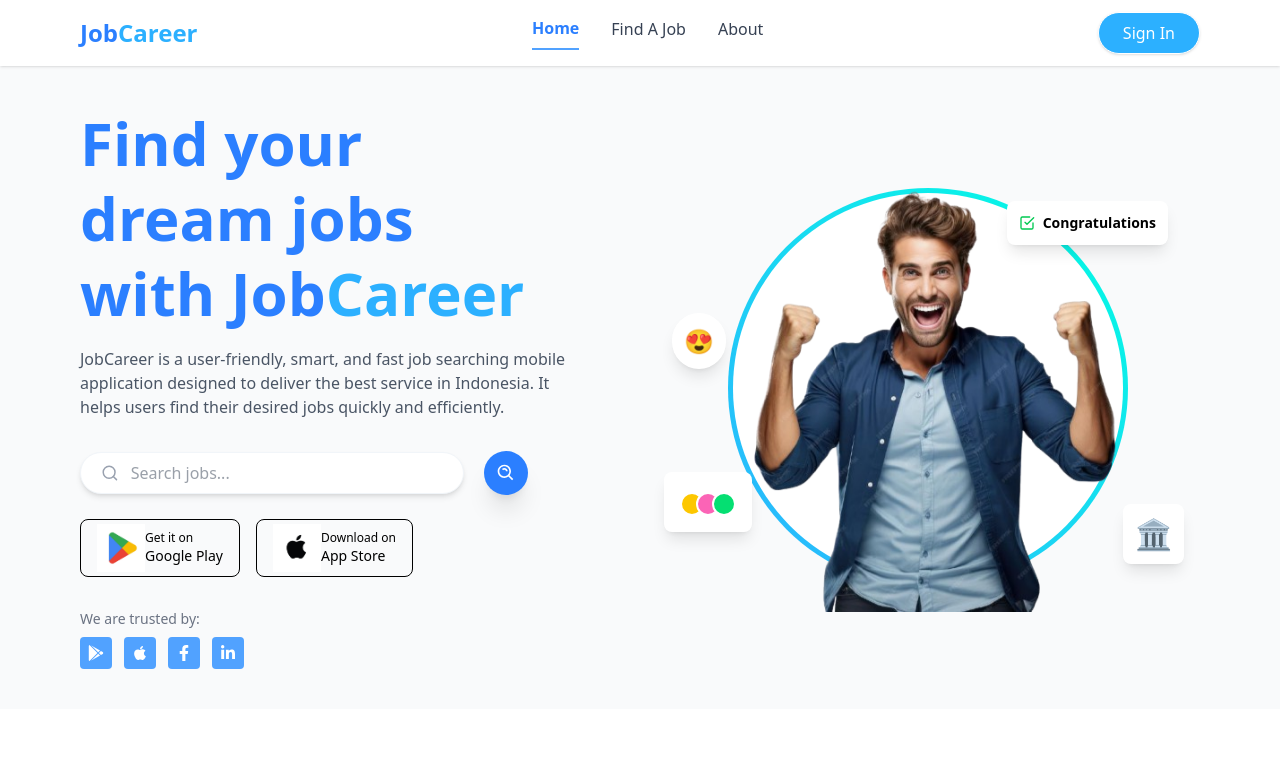
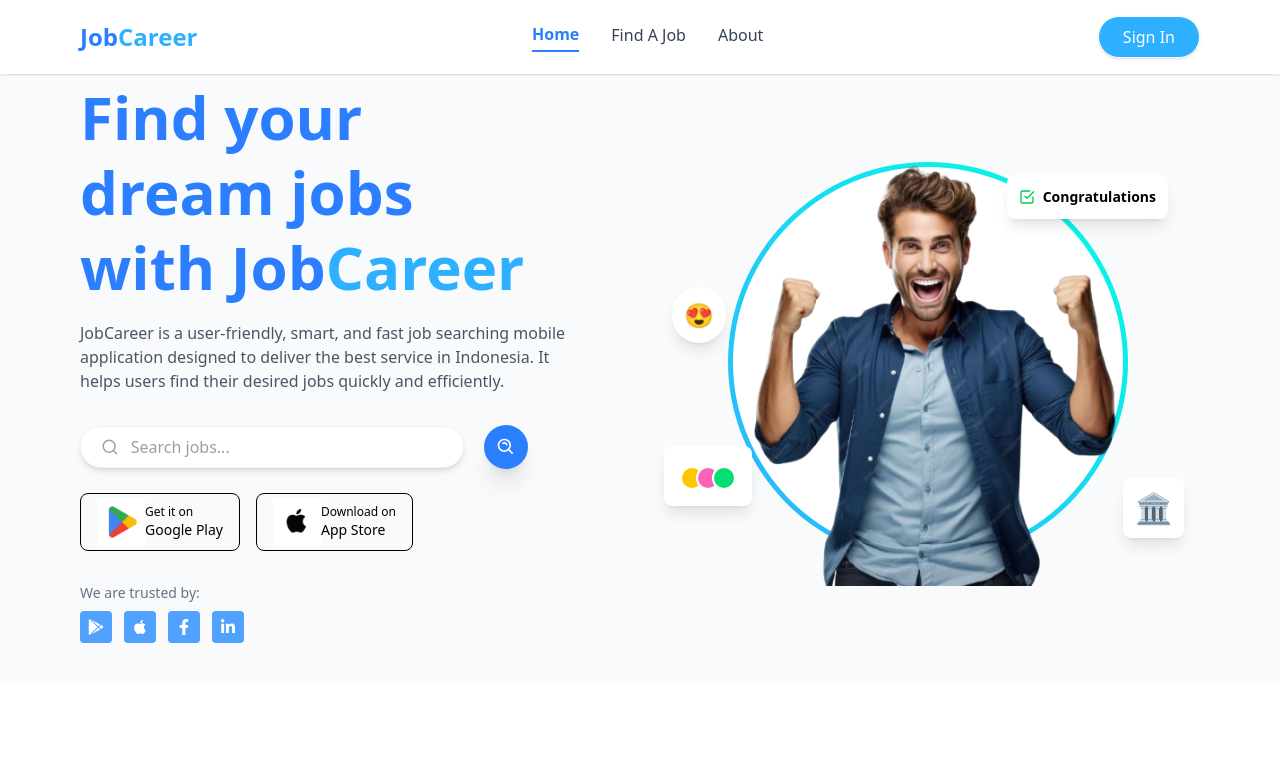
Before and after one commit to Renaldis/project-test-renaldi-saputra-2, a React (Vite) app: page / in a window 1280 px wide. Shown: the top 767 px of the page. Built offline with nearby package versions, Linux system fonts and the light colour scheme.

Commit message:
feat: add menu dropdown mobile screen

```diff
--- a/src/components/header/Header.tsx
+++ b/src/components/header/Header.tsx
@@ -1,9 +1,10 @@
-import { Link, useLocation, useNavigate } from "react-router-dom";
+import { NavLink, useNavigate } from "react-router-dom";
 import { useAuth } from "../../contexts/AuthContext";
 import { useState } from "react";
-import { FiChevronDown, FiLogOut, FiUser } from "react-icons/fi";
+import { FiChevronDown, FiLogOut, FiMenu, FiUser } from "react-icons/fi";
+import { MdOutlineDashboard } from "react-icons/md";
 
-const navLink = [
+const navLinks = [
   { label: "Home", path: "/" },
   { label: "Find A Job", path: "/find-a-job" },
   { label: "About", path: "/about-us" },
@@ -11,71 +12,70 @@ const navLink = [
 
 const Header = () => {
   const { user, logout } = useAuth();
+  const navigate = useNavigate();
 
-  const navigate = useNavigate();
-  const location = useLocation();
-  const [isDropdownOpen, setIsDropdownOpen] = useState(false);
+  const [isProfileDropdownOpen, setIsProfileDropdownOpen] = useState(false);
+  const [isMobileMenuOpen, setIsMobileMenuOpen] = useState(false);
 
-  const handleLogin = () => {
-    navigate("/auth/login");
+  const handleNavClick = (path: string) => {
+    navigate(path);
+    setIsMobileMenuOpen(false);
   };
 
   return (
-    <header className="bg-white shadow-sm py-3 px-6 md:px-20 flex justify-between items-center">
-      <div className="text-2xl font-bold text-blue-500">
+    <header className="bg-white shadow-sm py-4 px-6 md:px-20 flex justify-between items-center fixed w-full z-50">
+      <NavLink to="/" className="text-2xl font-bold text-blue-500">
         Job<span className="text-[#2cb0ff]">Career</span>
-      </div>
+      </NavLink>
+
       <nav className="hidden md:flex items-center gap-x-8">
-        {navLink.map((item, idx) => (
-          <span
-            className={`hover:text-blue-500 cursor-pointer pb-2 ${
-              location.pathname === item.path
-                ? "border-b-2 border-blue-400 text-blue-500 font-semibold"
+        {navLinks.map((item) => (
+          <NavLink
+            key={item.label}
+            to={item.path}
+            className={({ isActive }) =>
+              `hover:text-blue-500 cursor-pointer pb-1 ${
+                isActive
+                  ? "border-b-2 border-blue-500 text-blue-500 font-semibold"
                   : "text-gray-700"
-            }`}
-            onClick={() => navigate(item.path)}
-            key={idx}
+              }`
+            }
           >
             {item.label}
-          </span>
+          </NavLink>
         ))}
       </nav>
 
-      {!user ? (
-        <div className="flex items-center gap-x-4">
-          <button
-            className="py-2 px-6 border text-white bg-[#2cb0ff] rounded-full hover:bg-blue-700 hover:shadow-md cursor-pointer shadow-sm"
-            onClick={handleLogin}
-          >
-            Sign In
-          </button>
-        </div>
-      ) : (
+      <div className="hidden md:flex items-center gap-x-4">
+        {user ? (
           <div className="relative">
             <button
-            onClick={() => setIsDropdownOpen(!isDropdownOpen)}
+              onClick={() => setIsProfileDropdownOpen(!isProfileDropdownOpen)}
               className="flex items-center space-x-2"
             >
               <img
-              src={user?.profilePicture || ""}
+                src={user.profilePicture || ""}
                 alt="Profil"
                 className="w-10 h-10 rounded-full object-cover"
               />
-            <span className="hidden sm:inline font-semibold text-gray-700">
-              {user?.fullname}
-            </span>
               <FiChevronDown className="text-gray-500" />
             </button>
-
-          {isDropdownOpen && (
+            {isProfileDropdownOpen && (
               <div className="absolute right-0 mt-2 w-48 bg-white rounded-md shadow-lg py-1 z-50">
-              <Link
+                <NavLink
                   to="/dashboard/profile"
                   className="flex items-center px-4 py-2 text-sm text-gray-700 hover:bg-gray-100"
-                onClick={() => setIsDropdownOpen(false)}
+                  onClick={() => setIsProfileDropdownOpen(false)}
                 >
                   <FiUser className="mr-2" /> Profile
-              </Link>
+                </NavLink>
+                <NavLink
+                  to="/dashboard"
+                  className="flex items-center px-4 py-2 text-sm text-gray-700 hover:bg-gray-100"
+                  onClick={() => setIsProfileDropdownOpen(false)}
+                >
+                  <MdOutlineDashboard className="mr-2" /> Dashboard
+                </NavLink>
                 <button
                   onClick={logout}
                   className="w-full text-left flex items-center px-4 py-2 text-sm text-red-600 hover:bg-gray-100"
@@ -85,7 +85,69 @@ const Header = () => {
               </div>
             )}
           </div>
+        ) : (
+          <button
+            className="py-2 px-6 border text-white bg-[#2cb0ff] rounded-full hover:bg-blue-700 hover:shadow-md cursor-pointer shadow-sm"
+            onClick={() => navigate("/auth/login")}
+          >
+            Sign In
+          </button>
         )}
+      </div>
+
+      <div className="md:hidden">
+        <button onClick={() => setIsMobileMenuOpen(!isMobileMenuOpen)}>
+          <FiMenu size={28} className="text-gray-600" />
+        </button>
+
+        {isMobileMenuOpen && (
+          <div className="absolute top-full right-0 mt-2 w-56 bg-white rounded-md shadow-lg py-2 z-50 mr-4">
+            <ul className="flex flex-col gap-y-2">
+              {navLinks.map((item) => (
+                <li
+                  key={item.label}
+                  className="px-4 py-2 text-gray-700 hover:bg-gray-100"
+                  onClick={() => handleNavClick(item.path)}
+                >
+                  {item.label}
+                </li>
+              ))}
+              <hr className="my-2" />
+              {user ? (
+                <>
+                  <li
+                    className="px-4 py-2 text-gray-700 hover:bg-gray-100"
+                    onClick={() => handleNavClick("/dashboard")}
+                  >
+                    Dashboard
+                  </li>
+                  <li
+                    className="px-4 py-2 text-gray-700 hover:bg-gray-100"
+                    onClick={() => handleNavClick("/dashboard/profile")}
+                  >
+                    Profile
+                  </li>
+                  <li
+                    className="px-4 py-2 text-red-600 hover:bg-gray-100"
+                    onClick={logout}
+                  >
+                    Keluar
+                  </li>
+                </>
+              ) : (
+                <li className="px-4">
+                  <button
+                    className="w-full py-2 px-6 text-white bg-[#2cb0ff] rounded-full"
+                    onClick={() => handleNavClick("/auth/login")}
+                  >
+                    Sign In
+                  </button>
+                </li>
+              )}
+            </ul>
+          </div>
+        )}
+      </div>
     </header>
   );
 };
--- a/src/components/home/hero/HeroSection.tsx
+++ b/src/components/home/hero/HeroSection.tsx
@@ -64,7 +64,7 @@ const HeroSection = () => {
       </div>
 
       <div className="flex-1 md:flex justify-center items-center mt-10 md:mt-0 px-10 hidden md:px-0">
-        <div className="relative z-50">
+        <div className="relative z-10">
           <img
             src={"/assets/man-celebrate-rmv.png"}
             alt="Man celebrating"
--- a/src/layouts/RootLayout.tsx
+++ b/src/layouts/RootLayout.tsx
@@ -4,9 +4,9 @@ import Header from "../components/header/Header";
 
 const RootLayout = () => {
   return (
-    <div className="bg-gray-50 min-h-screen">
+    <div className="bg-gray-50 min-h-screen ">
       <Header />
-      <main>
+      <main className="pt-10">
         <Outlet />
       </main>
       <Footer />
```
Lines whose indentation alone changed are shown as unchanged.
